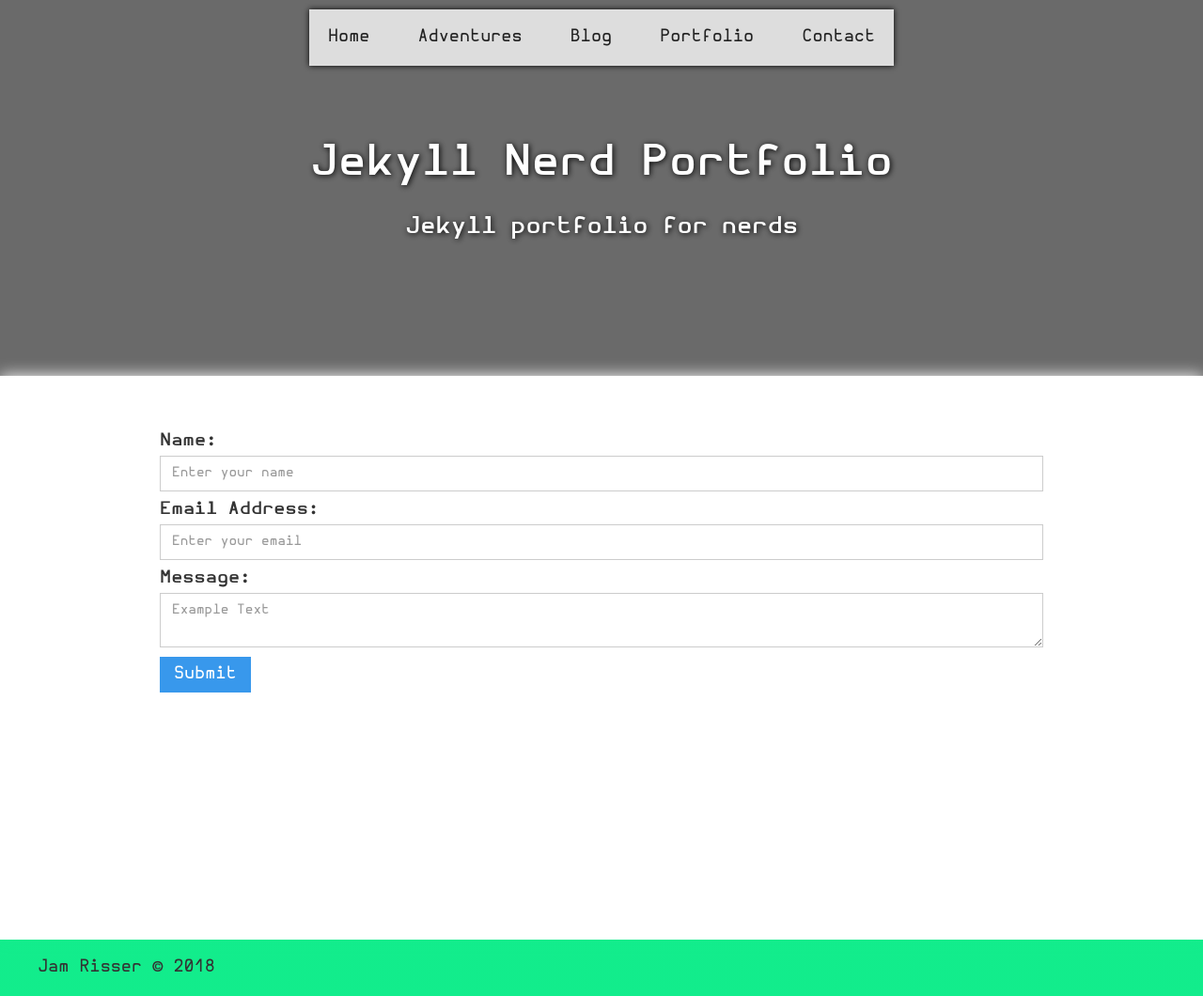
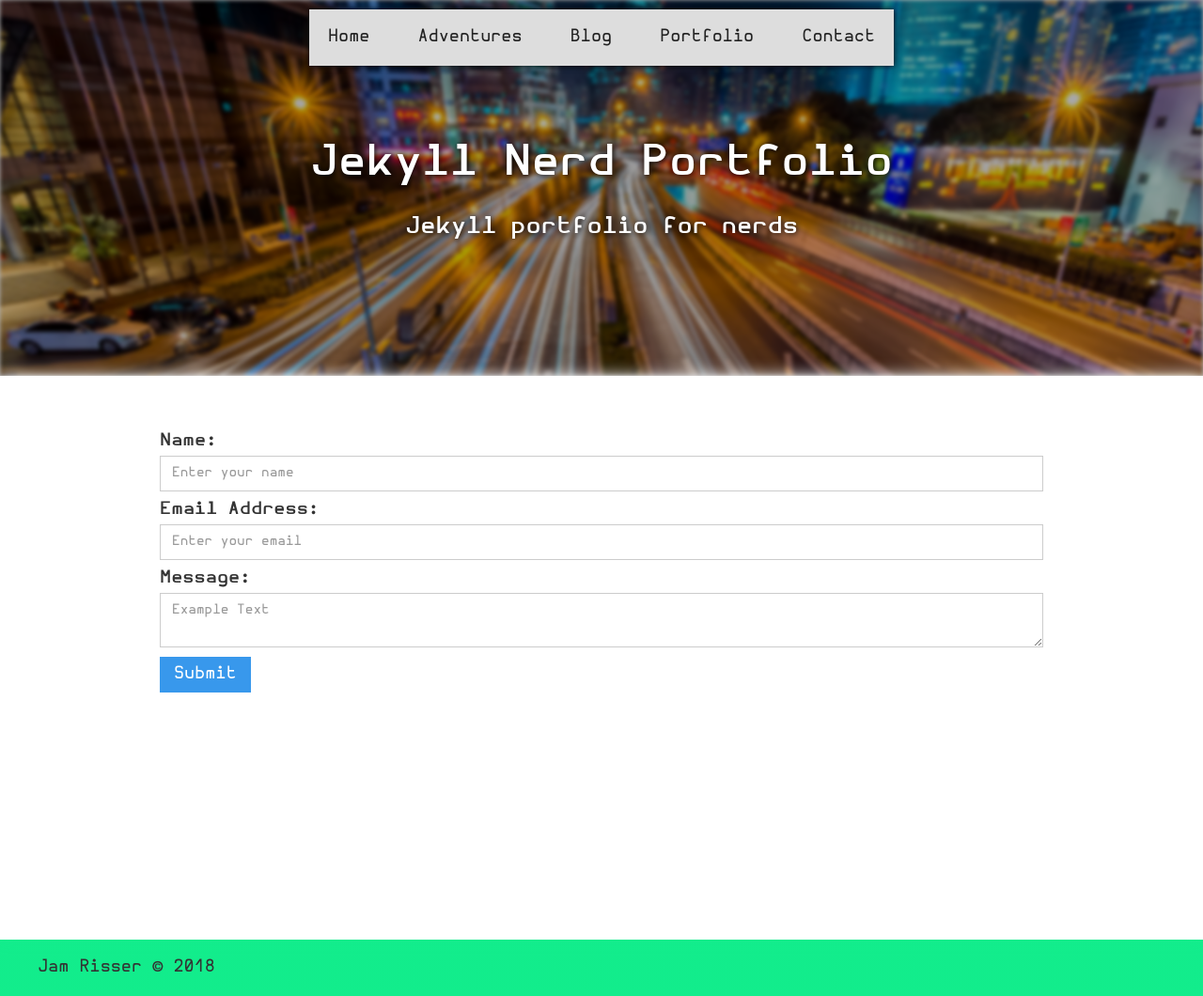
Before and after one commit to clayrisser/jekyll-nerd-portfolio, a Jekyll site: the page built from contact.md, in a window 1280 px wide and 1060 px high. Shown: the whole window at 94% size. Built offline with Jekyll 4.4.1, drawn with Linux system fonts in a browser that asks for light colours.

Commit message:
Added background image

```diff
--- a/_includes/header.html
+++ b/_includes/header.html
@@ -19,7 +19,7 @@
 </head>
 <body>
   <div data-component="Header" class="header">
-    <div class="background"></div>
+    <div class="background" style="background-image: url('{{ site.url }}{{ site.baseurl }}/assets/images/background.jpg')"></div>
     <div class="overlay">
       <h1 class="title">{{ site.title }}</h1>
       <h3 class="subtitle">{{ site.description }}</h3>
--- a/_includes/page-header.html
+++ b/_includes/page-header.html
@@ -19,7 +19,7 @@
 </head>
 <body>
   <div data-component="Header" class="header">
-    <div class="background"></div>
+    <div class="background" style="background-image: url('{{ site.url }}{{ site.baseurl }}/assets/images/background.jpg')"></div>
     <div class="overlay">
       <h1 class="title">{{ page.title }}</h1>
     </div>
--- a/_includes/post-header.html
+++ b/_includes/post-header.html
@@ -19,7 +19,7 @@
 </head>
 <body>
   <div data-component="Header" class="header">
-    <div class="background"></div>
+    <div class="background" style="background-image: url('{{ site.url }}{{ site.baseurl }}/assets/images/background.jpg')"></div>
     <div class="overlay">
       <h1 class="title">{{ page.title }}</h1>
       <h3 class="subtitle">
--- a/css/nerd-portfolio.webflow.css
+++ b/css/nerd-portfolio.webflow.css
@@ -66,6 +66,8 @@ body {
   margin-right: 0px;
   margin-left: 0px;
   padding-top: 10px;
+  padding-left: 60px;
+  padding-right: 60px;
   -webkit-box-pack: center;
   -webkit-justify-content: center;
   -ms-flex-pack: center;
@@ -79,6 +81,7 @@ body {
   color: #fff;
   font-size: 44px;
   text-shadow: 1px 1px 6px #000;
+  text-align: center;
 }
 
 .background {
@@ -107,14 +110,19 @@ body {
   -webkit-align-items: center;
   -ms-flex-align: center;
   align-items: center;
-  background-image: url('../images/example-bg.png');
-  background-position: 0px 0px;
-  background-size: 125px;
+  background-position: center;
+  background-size: cover;
+  -webkit-filter: blur(2px);
+  -moz-filter: blur(2px);
+  -o-filter: blur(2px);
+  -ms-filter: blur(2px);
+  filter: blur(2px);
 }
 
 .subtitle {
   color: #fff;
   text-shadow: 1px 1px 6px #000;
+  text-align: center;
 }
 
 .navbar {
@@ -298,6 +306,9 @@ body {
     -ms-flex-pack: center;
     justify-content: center;
   }
+  .navbar {
+    width: 200px;
+  }
   .sample-blog {
     -webkit-box-pack: center;
     -webkit-justify-content: center;
@@ -309,6 +320,9 @@ body {
 @media (max-width: 767px) {
   .content {
     padding-bottom: 60px;
+  }
+  .navbar {
+    width: 200px;
   }
   .container {
     display: -webkit-box;
@@ -332,6 +346,9 @@ body {
     -webkit-justify-content: center;
     -ms-flex-pack: center;
     justify-content: center;
+  }
+  .navbar {
+    width: 100%;
   }
   .sample-blog {
     -webkit-box-pack: center;
```
Also changed, not shown: assets/images/background.jpg (added).
